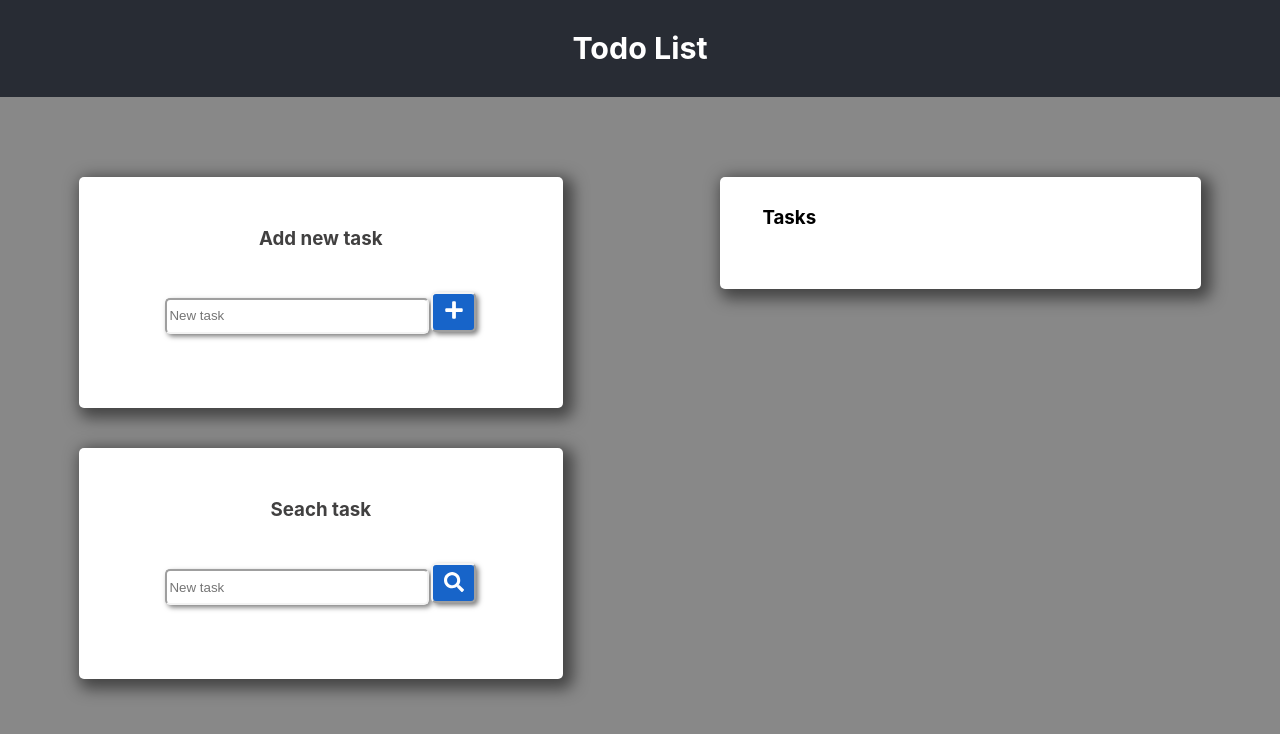
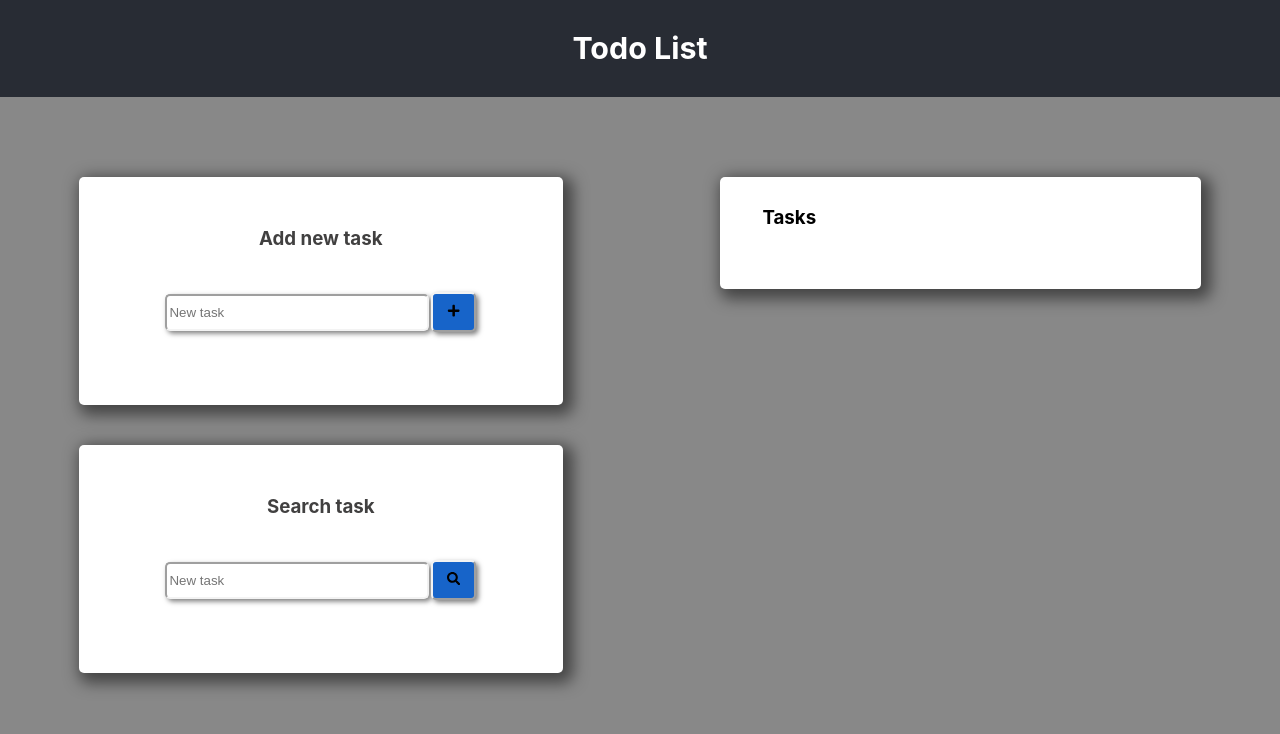
Before and after one commit to AthirsonSilva/react-classes, a React (Create React App) app: page / in a window 1280 px wide. Shown: the top 734 px of the page. Built offline with nearby package versions, Linux system fonts and the light colour scheme.

Commit message:
refactor (front): dividing the components

```diff
--- a/src/components/Form/index.jsx
+++ b/src/components/Form/index.jsx
@@ -2,37 +2,52 @@ import React from 'react'
 
 import './styles.css'
 
-import { FaPlus } from 'react-icons/fa'
+import { FaPlus, FaSearch } from 'react-icons/fa'
 
-export default class Form extends React.Component {
-	constructor(props) {
-		super(props)
+const Form = (props) => {
+	const verifyFormType = () => {
+		if (props.title === 'Add new task') {
+			return (
+				<div className='Form-body'>
+					<h3>{props.title}</h3>
 
-		this.state = {
-			task: '',
-			handleTaskChange: (e) => {
-				this.setState({ task: e.target.value })
-			}
-		}
+					<input
+						onChange={props.handleTaskChange}
+						type='text'
+						value={props.task}
+						placeholder='New task'
+					/>
+
+					<button type='submit'>
+						<FaPlus />
+					</button>
+				</div>
+			)
 		}
 
-	render = () => {
 		return (
-			<form className='Todo-form' action='#'>
-				<h3>{this.props.title}</h3>
+			<div className='Search task'>
+				<h3>{props.title}</h3>
 
-				<div className='Form-body'>
 				<input
-						onChange={this.state.handleTaskChange}
+					onChange={props.handleTaskChange}
 					type='text'
-						value={this.state.task}
+					value={props.task}
 					placeholder='New task'
 				/>
+
 				<button type='submit'>
-						<FaPlus color='white' size={20} />
+					<FaSearch />
 				</button>
 			</div>
+		)
+	}
+
+	return (
+		<form className='Todo-form' onSubmit={props.handleTaskAddition}>
+			{verifyFormType()}
 		</form>
 	)
 }
-}
+
+export default Form
--- a/src/components/Form/styles.css
+++ b/src/components/Form/styles.css
@@ -1,3 +1,4 @@
+
 .Todo-form {
 	display: flex;
 	align-items: center;
@@ -16,9 +17,9 @@
 }
 
 .Todo-form input {
-	margin: 10px 2px 3vh auto;
+	margin: 1.1vh 2px 3vh auto;
 	width: 20vw;
-	height: 4vh;
+	height: 3.8vh;
 	border-radius: 5px;
 	border-color: rgb(243, 243, 243);
 	box-shadow: 2.5px 2.5px 5px 0 rgba(0, 0, 0, 0.5);
--- a/src/components/Main/index.jsx
+++ b/src/components/Main/index.jsx
@@ -1,8 +1,9 @@
 import React from 'react'
 import '../../App.css'
+import Form from '../Form'
 import './styles.css'
 
-import { FaEdit, FaEraser, FaPlus, FaSearch } from 'react-icons/fa'
+import Todo from '../Todo'
 
 export default class Main extends React.Component {
 	state = {
@@ -114,83 +115,29 @@ export default class Main extends React.Component {
 				<div className='Elements-container'>
 					<div className='Actions-container'>
 						<div className='Form-container'>
-							<form
-								onSubmit={this.handleTaskAddition}
-								className='Todo-form'
-								action='#'
-							>
-								<h3>Add new task</h3>
-
-								<div className='Form-body'>
-									<input
-										onChange={this.handleTaskChange}
-										type='text'
-										value={this.state.task}
-										placeholder='New task'
-									/>
-									<button type='submit'>
-										<FaPlus color='white' size={20} />
-									</button>
-								</div>
-							</form>
+							<Form
+								handleTaskChange={this.handleTaskChange}
+								handleTaskAddition={this.handleTaskAddition}
+								task={this.state.task}
+								title='Add new task'
+							/>
 						</div>
 						<div className='Form-container'>
-							<form className='Todo-form' action='#'>
-								<h3>Seach task</h3>
-
-								<div className='Form-body'>
-									<input
-										onChange={this.handleSearchChange}
-										type='text'
-										value={this.state.search}
-										placeholder='New task'
-									/>
-									<button type='submit'>
-										<FaSearch color='white' size={20} />
-									</button>
-								</div>
-							</form>
+							<Form
+								handleTaskChange={this.handleSearchChange}
+								handleTaskAddition={this.handleTaskSearch}
+								task={this.state.search}
+								title='Search task'
+							/>
 						</div>
 					</div>
 
 					<div className='Task-container'>
-						<h3>Tasks</h3>
-
-						<ul>
-							{this.state.taskList.map((task, index) => {
-								return (
-									<div key={task} className='Task-list'>
-										<li>
-											{task}
-											<div className='Action-buttons'>
-												<span
-													onClick={(e) =>
-														this.handleTaskEdit(
-															e,
-															index
-														)
-													}
-													className='Edit-button'
-												>
-													<FaEdit />
-												</span>
-												<span
-													onClick={(e) =>
-														this.handleTaskDelete(
-															e,
-															index
-														)
-													}
-													className='Delete-button'
-												>
-													<FaEraser />
-												</span>
-											</div>
-										</li>
-									</div>
-								)
-							})}
-						</ul>
+						<Todo
+							taskList={this.state.taskList}
+							handleTaskDelete={this.handleTaskDelete}
+							handleTaskEdit={this.handleTaskEdit}
+						/>
 					</div>
 				</div>
 			</div>
--- a/src/components/Todo/index.jsx
+++ b/src/components/Todo/index.jsx
@@ -1,3 +1,43 @@
 import React from 'react'
 
-export default class Todo extends React.Component {}
+import { FaEdit, FaEraser } from 'react-icons/fa'
+
+const Todo = (props) => {
+	return (
+		<>
+			<h3>Tasks</h3>
+
+			<ul>
+				{props.taskList.map((task, index) => {
+					return (
+						<div key={task} className='Task-list'>
+							<li>
+								{task}
+								<div className='Action-buttons'>
+									<span
+										onClick={(e) =>
+											props.handleTaskEdit(e, index)
+										}
+										className='Edit-button'
+									>
+										<FaEdit />
+									</span>
+									<span
+										onClick={(e) =>
+											props.handleTaskDelete(e, index)
+										}
+										className='Delete-button'
+									>
+										<FaEraser />
+									</span>
+								</div>
+							</li>
+						</div>
+					)
+				})}
+			</ul>
+		</>
+	)
+}
+
+export default Todo
```
Lines whose indentation alone changed are shown as unchanged.
